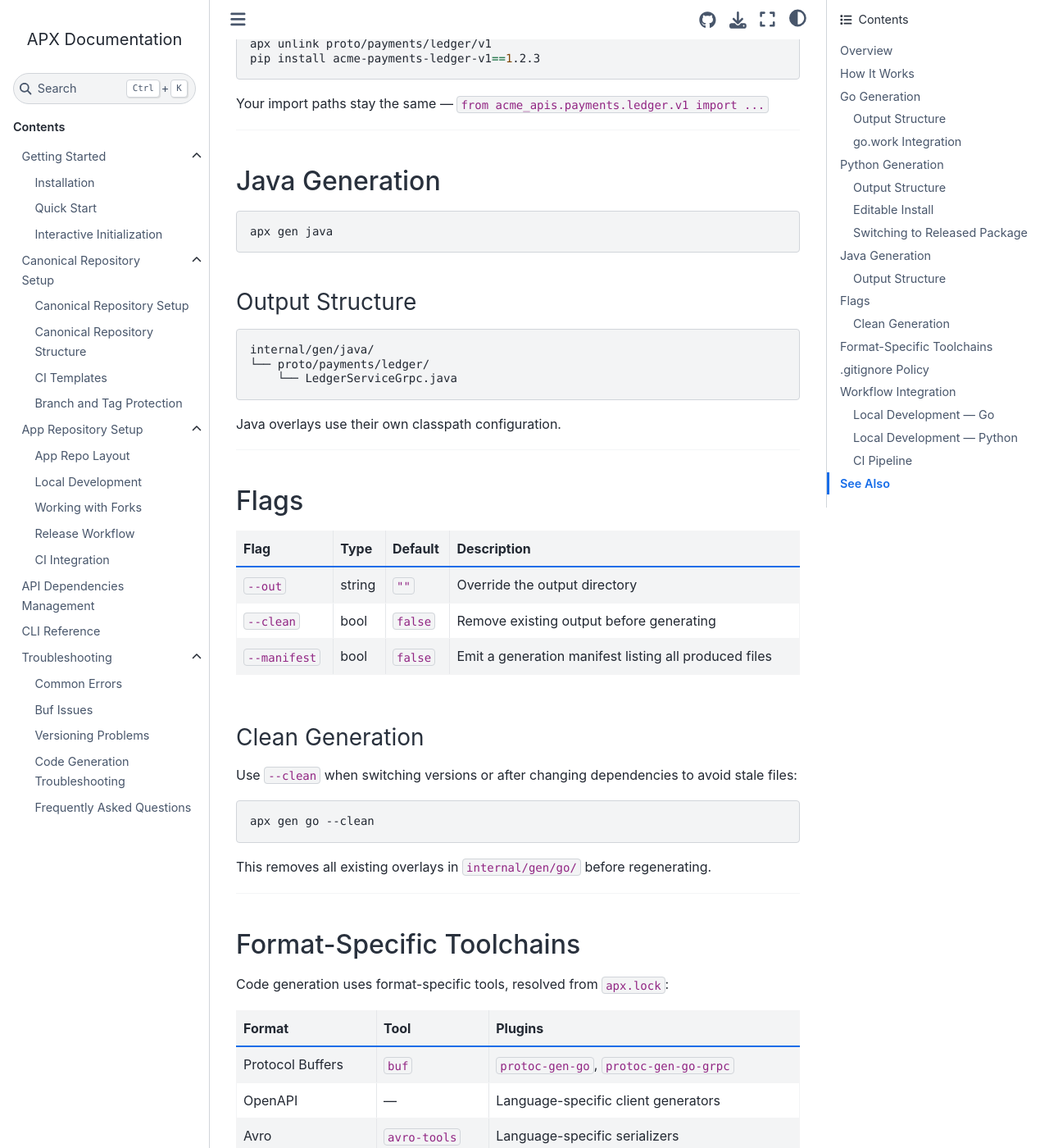
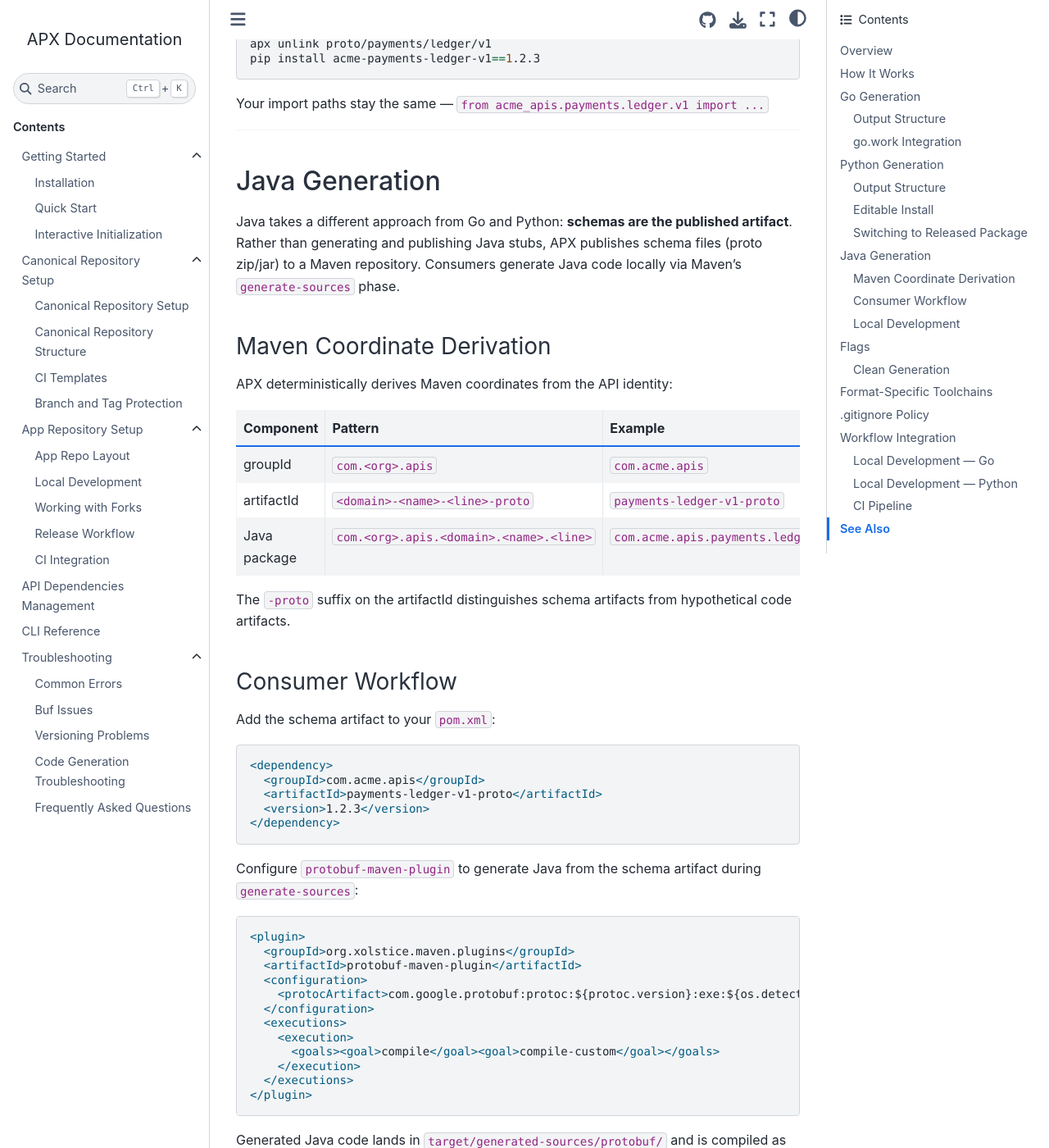
Before and after one commit to infobloxopen/apx, a Sphinx documentation site: the page built from docs/dependencies/code-generation.md, in a window 1280 px wide and 1400 px high, scrolled down 2862 px. Shown: the whole window at 82% size. Built offline with Sphinx 7.4.7 and the Sphinx Book theme 1.1.4, drawn with Linux system fonts in a browser that asks for light colours; pages that are not in the unit, such as notebooks, are missing from menus; some of the changed text lies outside the part shown.

Commit message:
feat: Java/Maven identity derivation layer and multi-language docs
Add deterministic Maven coordinate derivation following the same pattern
as Go modules and Python packages:

- DeriveMavenGroupId: com.<org>.apis
- DeriveMavenArtifactId: <domain>-<name>-<line>-proto
- DeriveMavenCoords: groupId:artifactId convenience function
- DeriveJavaPackage: com.<org>.apis.<domain>.<name>.<line>

Extend DeriveLanguageCoordsWithRoot, FormatIdentityReport, and
ReleaseManifest to populate and display Java coords when org is set.
Add Java unlink hint to apx unlink output.

New docs/concepts/multi-language-strategy.md with the symmetric language
support matrix (Go Tier 1, Python/Java Tier 2, TypeScript Planned).
Expand Java sections in code-generation, CLI reference, and local
development docs with Maven-native workflow.

````diff
--- a/docs/dependencies/code-generation.md
+++ b/docs/dependencies/code-generation.md
@@ -121,19 +121,64 @@ Your import paths stay the same — `from acme_apis.payments.ledger.v1 import ..
 
 ## Java Generation
 
-```bash
-apx gen java
+Java takes a different approach from Go and Python: **schemas are the published artifact**. Rather than generating and publishing Java stubs, APX publishes schema files (proto zip/jar) to a Maven repository. Consumers generate Java code locally via Maven's `generate-sources` phase.
+
+### Maven Coordinate Derivation
+
+APX deterministically derives Maven coordinates from the API identity:
+
+| Component | Pattern | Example |
+|-----------|---------|---------|
+| groupId | `com.<org>.apis` | `com.acme.apis` |
+| artifactId | `<domain>-<name>-<line>-proto` | `payments-ledger-v1-proto` |
+| Java package | `com.<org>.apis.<domain>.<name>.<line>` | `com.acme.apis.payments.ledger.v1` |
+
+The `-proto` suffix on the artifactId distinguishes schema artifacts from hypothetical code artifacts.
+
+### Consumer Workflow
+
+Add the schema artifact to your `pom.xml`:
+
+```xml
+<dependency>
+  <groupId>com.acme.apis</groupId>
+  <artifactId>payments-ledger-v1-proto</artifactId>
+  <version>1.2.3</version>
+</dependency>
 ```
 
-### Output Structure
+Configure `protobuf-maven-plugin` to generate Java from the schema artifact during `generate-sources`:
 
-```
-internal/gen/java/
-└── proto/payments/ledger/
-    └── LedgerServiceGrpc.java
+```xml
+<plugin>
+  <groupId>org.xolstice.maven.plugins</groupId>
+  <artifactId>protobuf-maven-plugin</artifactId>
+  <configuration>
+    <protocArtifact>com.google.protobuf:protoc:${protoc.version}:exe:${os.detected.classifier}</protocArtifact>
+  </configuration>
+  <executions>
+    <execution>
+      <goals><goal>compile</goal><goal>compile-custom</goal></goals>
+    </execution>
+  </executions>
+</plugin>
 ```
 
-Java overlays use their own classpath configuration.
+Generated Java code lands in `target/generated-sources/protobuf/` and is compiled as part of the normal Maven build.
+
+### Local Development
+
+For local development before schemas are released, use `apx link java` (planned) to install schema artifacts to `~/.m2/repository`:
+
+```bash
+# Generate and install to local Maven cache
+apx link java   # planned — installs to ~/.m2
+
+# Maven resolves from local cache
+mvn compile
+```
+
+This mirrors Go's `go.work` overlay and Python's `pip install -e` — same identity in dev and prod, only the resolution backend changes.
 
 ---
 
````
Also changed, not shown: docs/app-repos/local-development.md (+37 -0 lines), docs/cli-reference/index.md (+10 -0 lines), docs/concepts/multi-language-strategy.md (added, +75 -0 lines), 6 other files.
